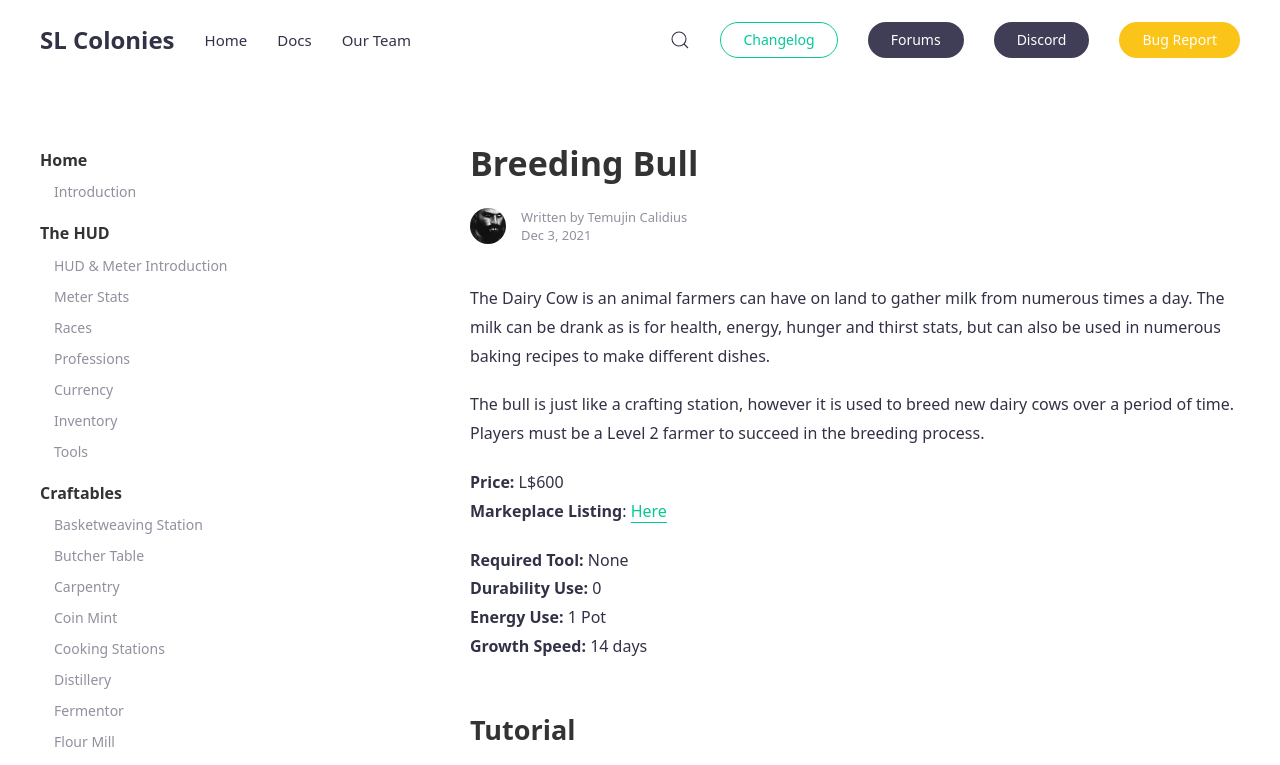
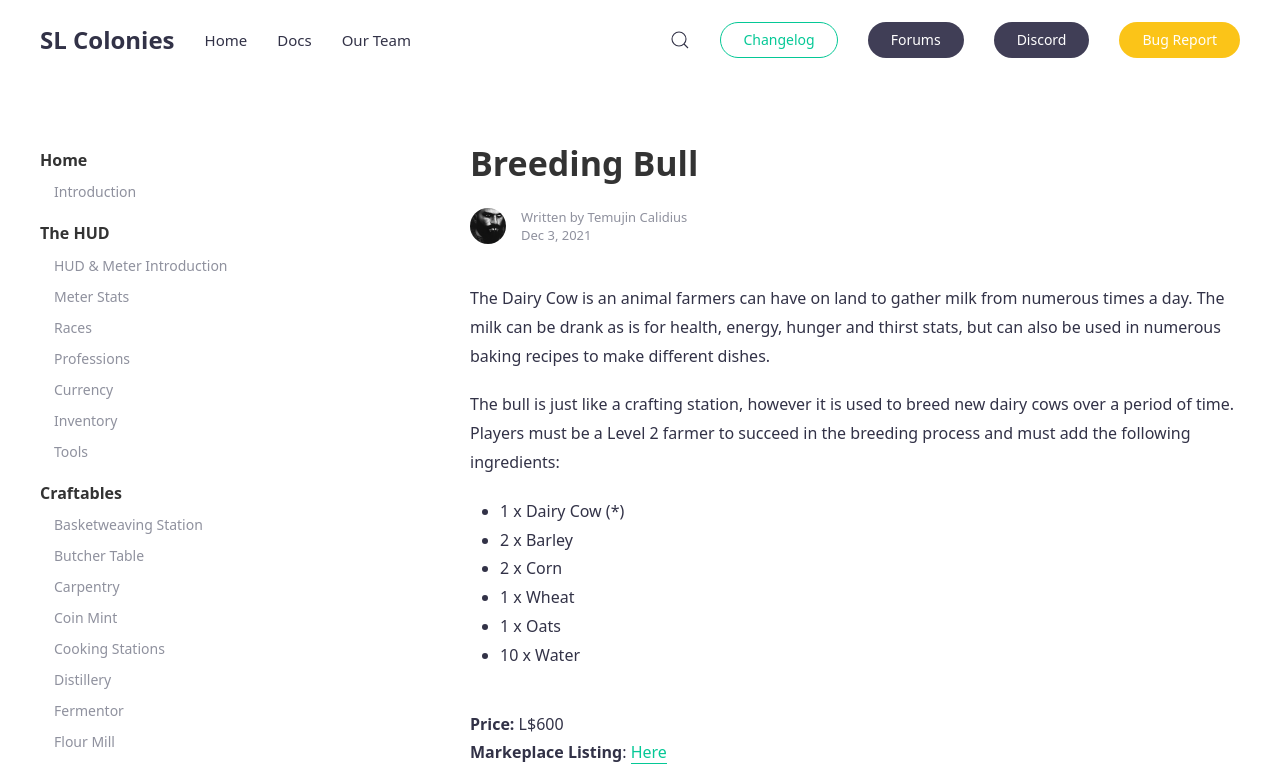
Before and after one commit to SLColonies/Public, a Jekyll site: the page built from _docs/bull.md, in a window 1280 px wide and 900 px high, cut to the strip 0-765 px from the top of the window. Built offline with Jekyll 4.4.1, drawn with Linux system fonts in a browser that asks for light colours; comment, search, counter and statistics services are not loaded.

Commit message:
Update bull.md

```diff
--- a/_docs/bull.md
+++ b/_docs/bull.md
@@ -5,7 +5,13 @@ tags: [features]
 ---
 The Dairy Cow is an animal farmers can have on land to gather milk from numerous times a day. The milk can be drank as is for health, energy, hunger and thirst stats, but can also be used in numerous baking recipes to make different dishes.
 
-The bull is just like a crafting station, however it is used to breed new dairy cows over a period of time. Players must be a Level 2 farmer to succeed in the breeding process.
+The bull is just like a crafting station, however it is used to breed new dairy cows over a period of time. Players must be a Level 2 farmer to succeed in the breeding process and must add the following ingredients:
+- 1 x Dairy Cow (*)
+- 2 x Barley
+- 2 x Corn
+- 1 x Wheat
+- 1 x Oats
+- 10 x Water
 
 **Price:** L$600<br>
 **Markeplace Listing**: [Here](https://marketplace.secondlife.com/p/SLC-Farmables-Bull/20142465)<br>
```
